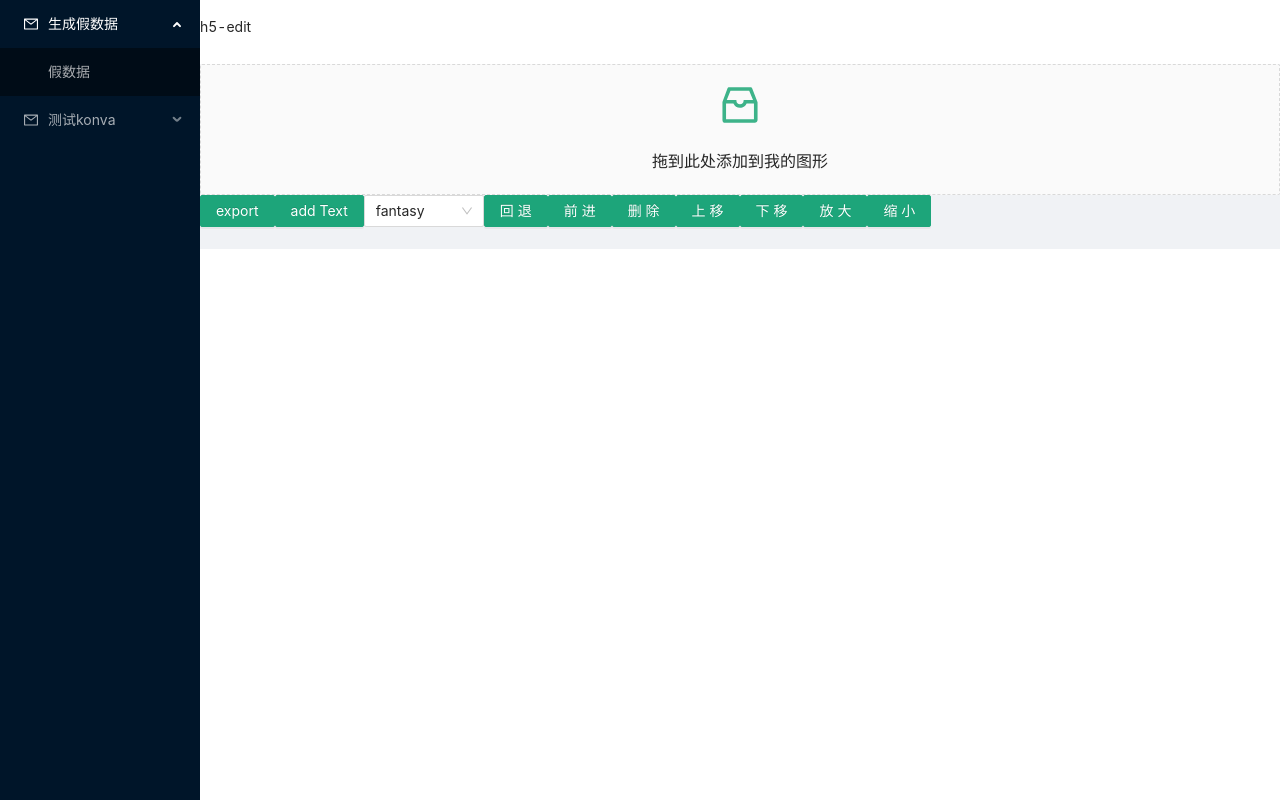
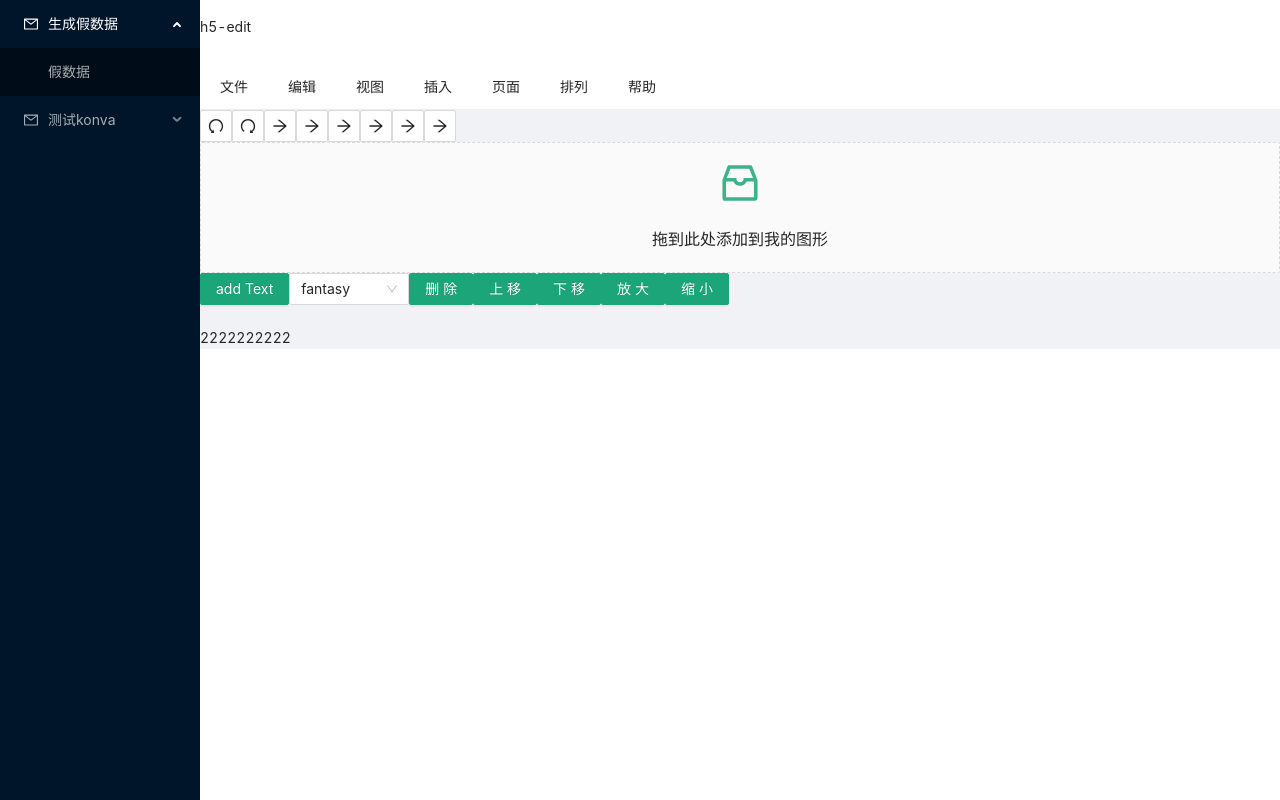
Before and after one commit to lzcrwxl/fakeData, a React (Create React App) app in the folder web/: page /h5-edit in a window 1280 px wide. Shown: the top 800 px of the page. Built offline with nearby package versions, Linux system fonts and the light colour scheme.

Commit message:
新增功能

```diff
--- a/web/package.json
+++ b/web/package.json
@@ -15,6 +15,7 @@
     "konva": "^8.3.10",
     "moment": "^2.29.3",
     "react": "^18.2.0",
+    "react-color": "^2.19.3",
     "react-dom": "^18.2.0",
     "react-konva": "^18.2.1",
     "react-router-dom": "^6.3.0",
--- /dev/null
+++ b/web/src/components/GlobalContent.js
@@ -0,0 +1,5 @@
+import { createContext } from "react";
+
+const GlobalContext = createContext();
+
+export default GlobalContext;
--- /dev/null
+++ b/web/src/components/ShapePanel.js
@@ -0,0 +1,11 @@
+import React, { useState, useEffect, useRef } from "react";
+
+const ShapePanel = () => {
+  return (
+    <div>
+      2222222222
+    </div>
+  )
+};
+
+export default ShapePanel;
--- /dev/null
+++ b/web/src/components/TitleBar.js
@@ -0,0 +1,161 @@
+import React, { useState, useEffect, useRef } from "react";
+import { Menu } from "antd";
+import {
+  UndoOutlined,
+  RedoOutlined,
+  ArrowRightOutlined,
+} from "@ant-design/icons";
+
+const items = [
+  {
+    label: "文件",
+    key: "file",
+    children: [
+      {
+        label: "下载",
+        key: "download",
+      },
+    ],
+  },
+  {
+    label: "编辑",
+    key: "edit",
+    children: [
+      {
+        label: "撤销   (Ctrl + Z)",
+        icon: <UndoOutlined />,
+        key: "undo",
+      },
+      {
+        label: "恢复 (Ctrl + Y)",
+        icon: <RedoOutlined />,
+        key: "redo",
+      },
+      {
+        label: "剪切",
+        key: "cut",
+      },
+      {
+        label: "复制",
+        key: "copy",
+      },
+      {
+        label: "粘贴",
+        key: "paste",
+      },
+      {
+        label: "删除 (Del/Backspace)",
+        key: "delete",
+      },
+    ],
+  },
+  {
+    label: "视图",
+    key: "view",
+    children: [
+      {
+        label: "放大",
+        key: "zoomIn",
+      },
+      {
+        label: "缩小",
+        key: "zoomOut",
+      },
+    ],
+  },
+  {
+    label: "插入",
+    key: "insert",
+    children: [
+      {
+        label: "文字",
+        key: "text",
+      },
+      {
+        label: "图片",
+        key: "pic",
+      },
+    ],
+  },
+  {
+    label: "页面",
+    key: "page",
+  },
+  {
+    label: "排列",
+    key: "sort",
+    children: [
+      {
+        label: "置于顶层",
+        key: "toTop",
+      },
+      {
+        label: "置于底层",
+        key: "toBottom",
+      },
+      {
+        label: "上移一层",
+        key: "moveUp",
+      },
+      {
+        label: "下移一层",
+        key: "moveDown",
+      },
+    ],
+  },
+  {
+    label: "帮助",
+    key: "help",
+  },
+];
+
+const TitleBar = ({
+  exportToImage = () => {},
+  moveBack,
+  moveForward,
+  deleteItem,
+  toTop,
+  toBottom,
+  moveUp,
+  moveDown,
+}) => {
+  const [current, setCurrent] = useState();
+
+  const onClick = ({ key }) => {
+    if (key === "download") {
+      exportToImage();
+    }
+    if (key === "undo") {
+      moveBack();
+    }
+    if (key === "redo") {
+      moveForward();
+    }
+    if (key === "delete") {
+      deleteItem();
+    }
+    if (key === "toTop") {
+      toTop();
+    }
+    if (key === "toBottom") {
+      toBottom();
+    }
+    if (key === "moveUp") {
+      moveUp();
+    }
+    if (key === "moveDown") {
+      moveDown();
+    }
+  };
+
+  return (
+    <Menu
+      onClick={onClick}
+      selectedKeys={[current]}
+      mode="horizontal"
+      items={items}
+    />
+  );
+};
+
+export default TitleBar;
--- /dev/null
+++ b/web/src/components/ToolBar.js
@@ -0,0 +1,39 @@
+import React, { useState, useEffect, useRef } from "react";
+import { UndoOutlined,RedoOutlined, ArrowRightOutlined } from "@ant-design/icons";
+
+import { Button, Tooltip } from "antd";
+
+const ToolBar = ({  moveBack, moveForward }) => {
+  const [current, setCurrent] = useState();
+
+  return (
+    <>
+      <Tooltip title="撤销">
+        <Button icon={<UndoOutlined />} onClick={moveBack}></Button>
+      </Tooltip>
+      <Tooltip title="恢复">
+        <Button icon={<RedoOutlined />} onClick={moveForward}></Button>
+      </Tooltip>
+      <Tooltip title="字体">
+        <Button icon={<ArrowRightOutlined />}></Button>
+      </Tooltip>
+      <Tooltip title="字号">
+        <Button icon={<ArrowRightOutlined />}></Button>
+      </Tooltip>
+      <Tooltip title="粗体">
+        <Button icon={<ArrowRightOutlined />}></Button>
+      </Tooltip>
+      <Tooltip title="斜体">
+        <Button icon={<ArrowRightOutlined />}></Button>
+      </Tooltip>
+      <Tooltip title="下划线">
+        <Button icon={<ArrowRightOutlined />}></Button>
+      </Tooltip>
+      <Tooltip title="文本颜色">
+        <Button icon={<ArrowRightOutlined />}></Button>
+      </Tooltip>
+    </>
+  );
+};
+
+export default ToolBar;
--- a/web/src/components/withTransform.js
+++ b/web/src/components/withTransform.js
@@ -92,9 +92,27 @@ const withTransform = (Component) => {
             ref={trRef}
             boundBoxFunc={boundBoxFunc}
             onTransformEnd={(a) => {
-              const { scaleX, scaleY, rotation, skewX, skewY, x, y } =
-                a.target.attrs;
-              handleInfo({ scaleX, scaleY, rotation, skewX, skewY, x, y });
+              const { attrs, textWidth, textHeight } = a.target;
+              const { scaleX, scaleY, rotation, skewX, skewY, x, y, type } =
+              attrs;
+              console.log(type,textWidth, textHeight);
+              const otherProperty = {};
+              if (type === "text") {
+                const w = textWidth * scaleX;
+                const h = textHeight * scaleY;
+                otherProperty.w = w;
+                otherProperty.h = h;
+              }
+              handleInfo({
+                scaleX,
+                scaleY,
+                rotation,
+                skewX,
+                skewY,
+                x,
+                y,
+                ...otherProperty,
+              });
             }}
           />
         )}
--- a/web/src/views/h5Edit.js
+++ b/web/src/views/h5Edit.js
@@ -1,9 +1,14 @@
-import React, { useRef, useEffect, useState } from "react";
-
+import React, { useRef, useEffect, useState, useContext } from "react";
+import GlobalContext from "../components/GlobalContent";
 import KonvaEdit from "../components/KonvaEdit";
 import { Button, Radio, Select } from "antd";
 import { InboxOutlined } from "@ant-design/icons";
 import { message, Upload } from "antd";
+import TitleBar from "../components/TitleBar";
+import ToolBar from "../components/ToolBar";
+import ShapePanel from "../components/ShapePanel";
+import { Col, Divider, Row } from "antd";
+
 const { Dragger } = Upload;
 
 const { Option } = Select;
@@ -67,6 +72,28 @@ const H5Edit = () => {
   const deleteItem = () => {
     editRef.current.deleteItem();
   };
+  const toTop = () => {
+    editRef.current.toTop();
+  };
+  const toBottom = () => {
+    editRef.current.toBottom();
+  };
+  document.onkeydown = function (e) {
+    var keyCode = e.keyCode || e.which || e.charCode;
+    console.log(keyCode);
+    const { altKey, ctrlKey, shiftKey } = e;
+    if (ctrlKey && keyCode === 90) {
+      moveBack();
+    }
+    if (ctrlKey && keyCode === 89) {
+      moveForward();
+    }
+    if (keyCode === 46 || keyCode === 8) {
+      deleteItem();
+    }
+    e.preventDefault();
+  };
+
   const props = {
     name: "file",
     multiple: false,
@@ -86,17 +113,26 @@ const H5Edit = () => {
     },
   };
   return (
-    <>
+    <GlobalContext.Provider value={{ test: 1 }}>
       <div>
+        <TitleBar
+          exportToImage={exportToImage}
+          moveBack={moveBack}
+          moveForward={moveForward}
+          deleteItem={deleteItem}
+          toTop={toTop}
+          toBottom={toBottom}
+          moveUp={moveUp}
+          moveDown={moveDown}
+        ></TitleBar>
+        <ToolBar moveBack={moveBack} moveForward={moveForward}></ToolBar>
+
         <Dragger {...props}>
           <p className="ant-upload-drag-icon">
             <InboxOutlined />
           </p>
           <p className="ant-upload-text">拖到此处添加到我的图形</p>
         </Dragger>
-        <Button type="primary" onClick={exportToImage}>
-          export
-        </Button>
         <Button type="primary" onClick={onClick}>
           add Text
         </Button>
@@ -113,12 +149,6 @@ const H5Edit = () => {
             </Option>
           ))}
         </Select>
-        <Button type="primary" onClick={moveBack}>
-          回退
-        </Button>
-        <Button type="primary" onClick={moveForward}>
-          前进
-        </Button>
         <Button type="primary" onClick={deleteItem}>
           删除
         </Button>
@@ -136,8 +166,15 @@ const H5Edit = () => {
         </Button>
       </div>
       <br />
-      <KonvaEdit editRef={editRef} />
-    </>
+      <Row>
+        <Col flex="100px">
+          <ShapePanel></ShapePanel>
+        </Col>
+        <Col flex="auto">
+          <KonvaEdit editRef={editRef} />
+        </Col>
+      </Row>
+    </GlobalContext.Provider>
   );
 };
 
```
